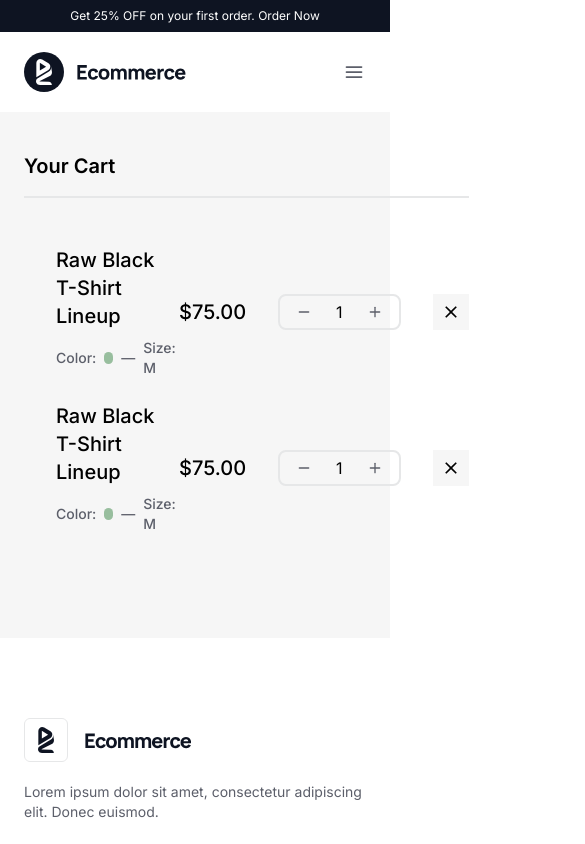
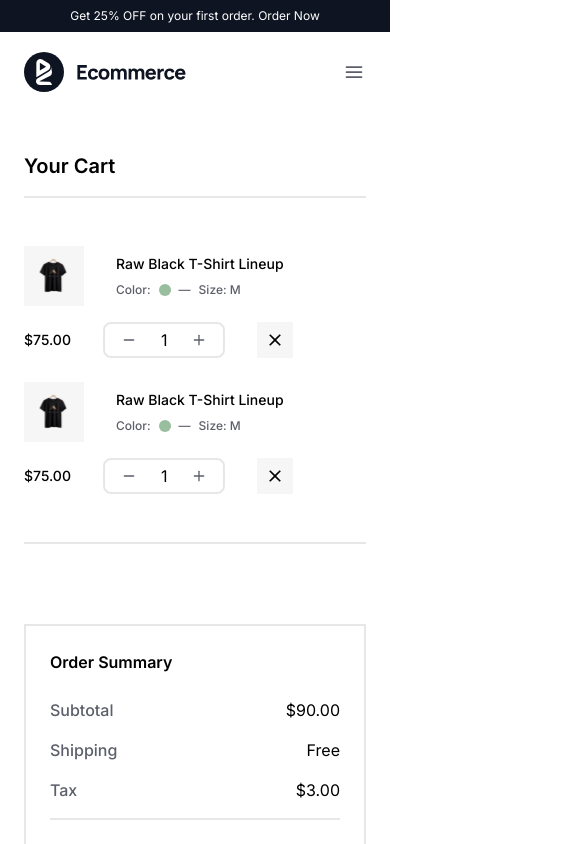
Before and after one commit to etsh0/E-commerce, a React (Vite) app: page /cart in a window 390 px wide. Shown: the top 844 px of the page, 585 px wide, since content can reach past the window. Built offline with nearby package versions, Linux system fonts and the light colour scheme.

Commit message:
responsive

```diff
--- a/src/website/components/OrderItem.jsx
+++ b/src/website/components/OrderItem.jsx
@@ -5,18 +5,18 @@ import { MdClose } from 'react-icons/md'
 export const OrderItem = () => {
   return (
     <>
-        <div className="cart-item flex items-center justify-between">
-            <div className="flex items-center gap-8">
+        <div className="cart-item flex flex-col sm:flex-row gap-4 justify-between w-full">
+            <div className="flex items-center gap-8 md:gap-8">
                 <div className="image bg-secondary">
-                    <img className="w-20 aspect-square" src={img} alt="" />
+                    <img className="w-15 md:w-18 aspect-square" src={img} alt="" />
                 </div>
                 <div>
-                    <h3 className="text-xl font-medium mb-2">Raw Black T-Shirt Lineup</h3>
-                    <div className="text-sm text-text font-medium flex items-center gap-2">Color:<div className="w-3 h-3 bg-[#98BE9E] rounded-full"></div>—<span>Size: M</span></div>
+                    <h3 className="text-sm md:text-base font-medium mb-2 line-clamp-1">Raw Black T-Shirt Lineup</h3>
+                    <div className="text-xs md:text-sm text-text font-medium flex items-center gap-2">Color:<div className="w-3 h-3 bg-[#98BE9E] rounded-full"></div>—<span>Size: M</span></div>
                 </div>
             </div>
             <div className="flex items-center gap-8">
-                <span className="text-xl font-medium">$75.00</span>
+                <span className="text-sm md:text-base font-medium">$75.00</span>
                 <Quantity />
                 <div className="close bg-secondary p-2 cursor-pointer">
                     <MdClose size={"20px"} />
--- a/src/website/layouts/AccountLayout.jsx
+++ b/src/website/layouts/AccountLayout.jsx
@@ -19,7 +19,7 @@ export const AccountLayout = () => {
   return (
     <>
         <div className='flex items-start gap-10 container mt-10'>
-            <div className='aside w-55 flex flex-col gap-4 border-r-2 border-border pr-10'>
+            <div className='aside w-55 flex flex-col gap-4 md:border-r-2 md:pr-10 border-border'>
               {
                 navLinks.map( (link,idx) => (
                   <NavLink key={idx} end to={link.path} className={({isActive}) => `flex items-center gap-4  py-2 pl-6 rounded-lg hover:bg-secondary transition-colors duration-300 ${isActive && "bg-secondary"}`}>
@@ -33,7 +33,7 @@ export const AccountLayout = () => {
                 <span className='text-sm font-medium text-primary'>Logout</span>
               </Link>
             </div>
-            <div className='grow overflow-auto pr-20'>
+            <div className='grow overflow-auto lg:pr-20'>
               <Outlet />
             </div>
         </div>
--- a/src/website/pages/AccountOrders.jsx
+++ b/src/website/pages/AccountOrders.jsx
@@ -21,7 +21,7 @@ export const AccountOrders = () => {
                     <div className="flex items-center gap-6">
                         <span className="text-xs font-medium underline">Processing</span>
                         <NavLink >
-                            <button className="text-primary text-sm border border-primary py-2 px-4 rounded font-semibold hover:bg-primary hover:text-white transition-colors duration-300 cursor-pointer">View Item</button>
+                            <button className="text-primary text-sm border border-primary py-2 px-4 rounded font-semibold hover:bg-primary hover:text-white transition-colors duration-300 cursor-pointer whitespace-nowrap">View Item</button>
                         </NavLink>
                     </div>
                 </div>
--- a/src/website/pages/AuthPages/Login.jsx
+++ b/src/website/pages/AuthPages/Login.jsx
@@ -5,7 +5,7 @@ export const Login = () => {
   return (
     <>
         <div className='flex items-center justify-center w-full h-full py-10'>
-            <div className='w-120 flex flex-col gap-6'>
+            <div className='w-70 sm:w-100 md:w-120 flex flex-col gap-6'>
                 <div className='border-2 border-border w-full flex items-center justify-center gap-4 py-2 rounded cursor-pointer'>
                     <img src={Google} alt="" />
                     <p className="text-sm text-text">Continue with Google</p>
--- a/src/website/pages/AuthPages/Register.jsx
+++ b/src/website/pages/AuthPages/Register.jsx
@@ -4,7 +4,7 @@ export const Register = () => {
   return (
     <>
         <div className='flex items-center justify-center w-full h-full py-10'>
-            <div className='w-120 flex flex-col gap-6'>
+            <div className='w-70 sm:w-100 md:w-120 flex flex-col gap-6'>
                 <div className='border-2 border-border w-full flex items-center justify-center gap-4 py-2 rounded cursor-pointer'>
                     <img src={Google} alt="" />
                     <p className="text-sm text-text">Continue with Google</p>
--- a/src/website/pages/CartPage.jsx
+++ b/src/website/pages/CartPage.jsx
@@ -5,15 +5,15 @@ import { OrderItem } from "../components/OrderItem"
 export const CartPage = () => {
   return (
     <>
-        <div className='container flex items-start gap-40 py-10 bg-secondary'>
+        <div className='container flex flex-col xl:flex-row gap-20 py-10 '>
             <div className='flex-1'>
                 <h3 className='mb-4 text-xl font-semibold'>Your Cart</h3>
-                <div className='flex flex-col gap-6 pt-12 border-t-2 border-border'>
+                <div className='flex flex-col gap-6 py-12 border-y-2 border-border w-full'>
                     <OrderItem />
                     <OrderItem />
                 </div>
             </div>
-            <div className='border-2 w-120 border-border p-8'>
+            <div className='border-2 w-full xl:w-120 border-border p-6 md:p-8'>
                 <h3 className="font-semibold mb-6">Order Summary</h3>
                 <div className="flex flex-col gap-4 mb-4">
                     <div className="flex items-center justify-between">
--- a/src/website/pages/CheckoutPage.jsx
+++ b/src/website/pages/CheckoutPage.jsx
@@ -3,7 +3,7 @@ import { Link } from 'react-router-dom';
 export const CheckoutPage = () => {
   return (
     <>
-        <div className="container flex items-start gap-40 py-20 bg-secondary">
+        <div className="container flex flex-col xl:flex-row gap-40 py-20">
 
             <div className="flex-1">
                 <h3 className="text-xl font-medium mb-10">Shippind Address</h3>
@@ -12,7 +12,7 @@ export const CheckoutPage = () => {
                         <label htmlFor="">Street Address</label>
                         <input className="input" type="text" />
                     </div>
-                    <div className="flex gap-4">
+                    <div className="flex flex-col md:flex-row gap-4">
                         <div className="flex w-full flex-col gap-4">
                             <label htmlFor="">City</label>
                             <input className="input" type="text" />
@@ -22,7 +22,7 @@ export const CheckoutPage = () => {
                             <input className="input" type="text" />
                         </div>
                     </div>
-                    <div className="flex gap-4">
+                    <div className="flex flex-col md:flex-row gap-4">
                         <div className="flex w-full flex-col gap-4">
                             <label htmlFor="">Zip Code</label>
                             <input className="input" type="text" />
@@ -32,7 +32,7 @@ export const CheckoutPage = () => {
                             <input className="input" type="text" />
                         </div>
                     </div>
-                    <div className="flex gap-4">
+                    <div className="flex flex-col md:flex-row gap-4">
                         <div className="flex w-full flex-col gap-4">
                             <label htmlFor="">Email</label>
                             <input className="input" type="text" />
@@ -45,7 +45,7 @@ export const CheckoutPage = () => {
                 </form>
             </div>
 
-            <div className="w-120">
+            <div className="w-full xl:w-120 shadow p-8 h-fit border border-border">
                 <h3 className="font-semibold mb-6">Your Order</h3>
                 <div className="flex flex-col gap-4 mb-4">
                     <div className="flex items-center justify-between">
```
